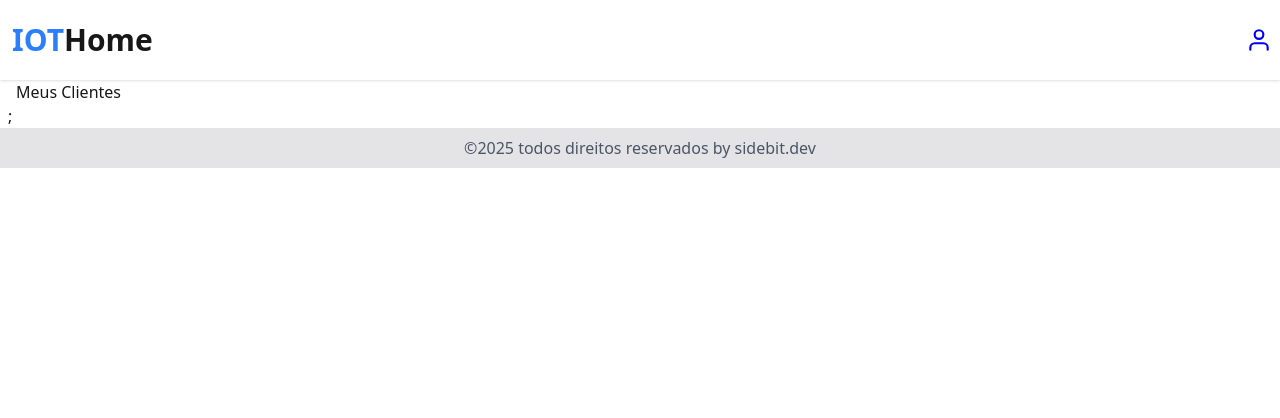
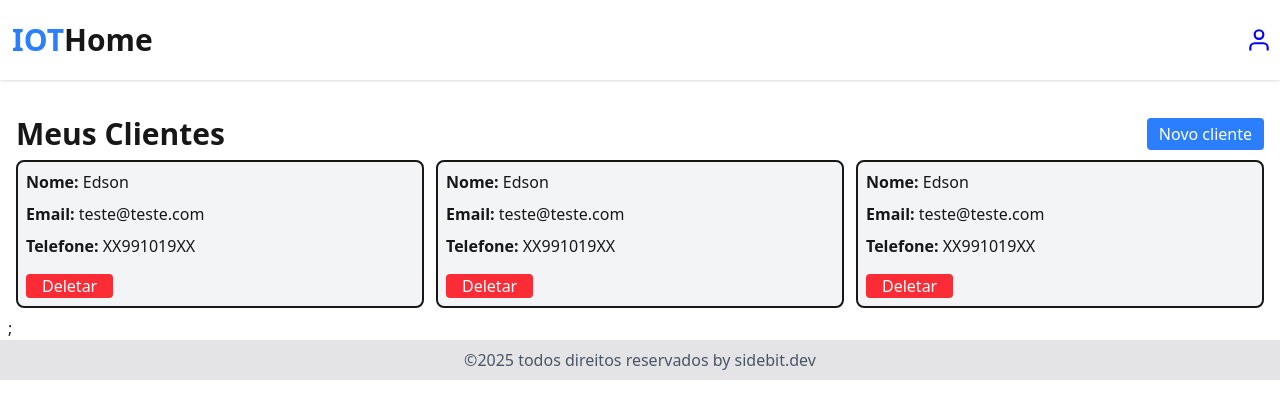
Before and after one commit to mig-ramos/iot-home-web, a Next.js app: page /dashboard/customer in a window 1280 px wide. Shown: the top 418 px of the page. Built offline with nearby package versions, Linux system fonts and the light colour scheme.

Commit message:
cria pages estaticas customer new e componente cadcustomer

```diff
--- /dev/null
+++ b/src/components/admin/cardcustomer.tsx
@@ -0,0 +1,18 @@
+export function CardCustomer() {
+  return (
+    <article className="flex flex-col bg-gray-100 border-2 p-2 rounded-lg gap-2 hover:scale-105 duration-300">
+      <h2>
+        <a className="font-bold">Nome:</a> Edson
+      </h2>
+      <p>
+        <a className="font-bold">Email:</a> teste@teste.com
+      </p>
+      <p>
+        <a className="font-bold">Telefone:</a> XX991019XX
+      </p>
+      <button className="bg-red-500 px-4 rounded text-white mt-2 self-start">
+        Deletar
+      </button>
+    </article>
+  );
+}
--- a/src/pages/dashboard/customer/index.tsx
+++ b/src/pages/dashboard/customer/index.tsx
@@ -1,12 +1,25 @@
+import { CardCustomer } from "@/components/admin/cardcustomer";
 import { Container } from "@/components/container";
+import Link from "next/link";
 
 export default function Customer() {
   return (
     <Container>
-      <main>
-        <div>
-          <h1>Meus Clientes</h1>
+      <main className="mt-9 mb-2">
+        <div className="flex items-center justify-between">
+          <h1 className="text-3xl font-bold">Meus Clientes</h1>
+          <Link
+            href="/dashboard/customer/new"
+            className="bg-blue-500 text-white px-3 py-1 rounded"
+          >
+            Novo cliente
+          </Link>
         </div>
+        <section className="grid grid-cols-1 sm:grid-cols-2 lg:grid-cols-3 gap-3 mt-2">
+          <CardCustomer />
+          <CardCustomer />
+          <CardCustomer />
+        </section>
       </main>
     </Container>
   );
--- /dev/null
+++ b/src/pages/dashboard/customer/new/index.tsx
@@ -0,0 +1,9 @@
+import { Container } from "@/components/container";
+
+export default function NewCustomer() {
+  return (
+    <Container>
+      <h1>Página cadastro cliente</h1>
+    </Container>
+  );
+}
```
